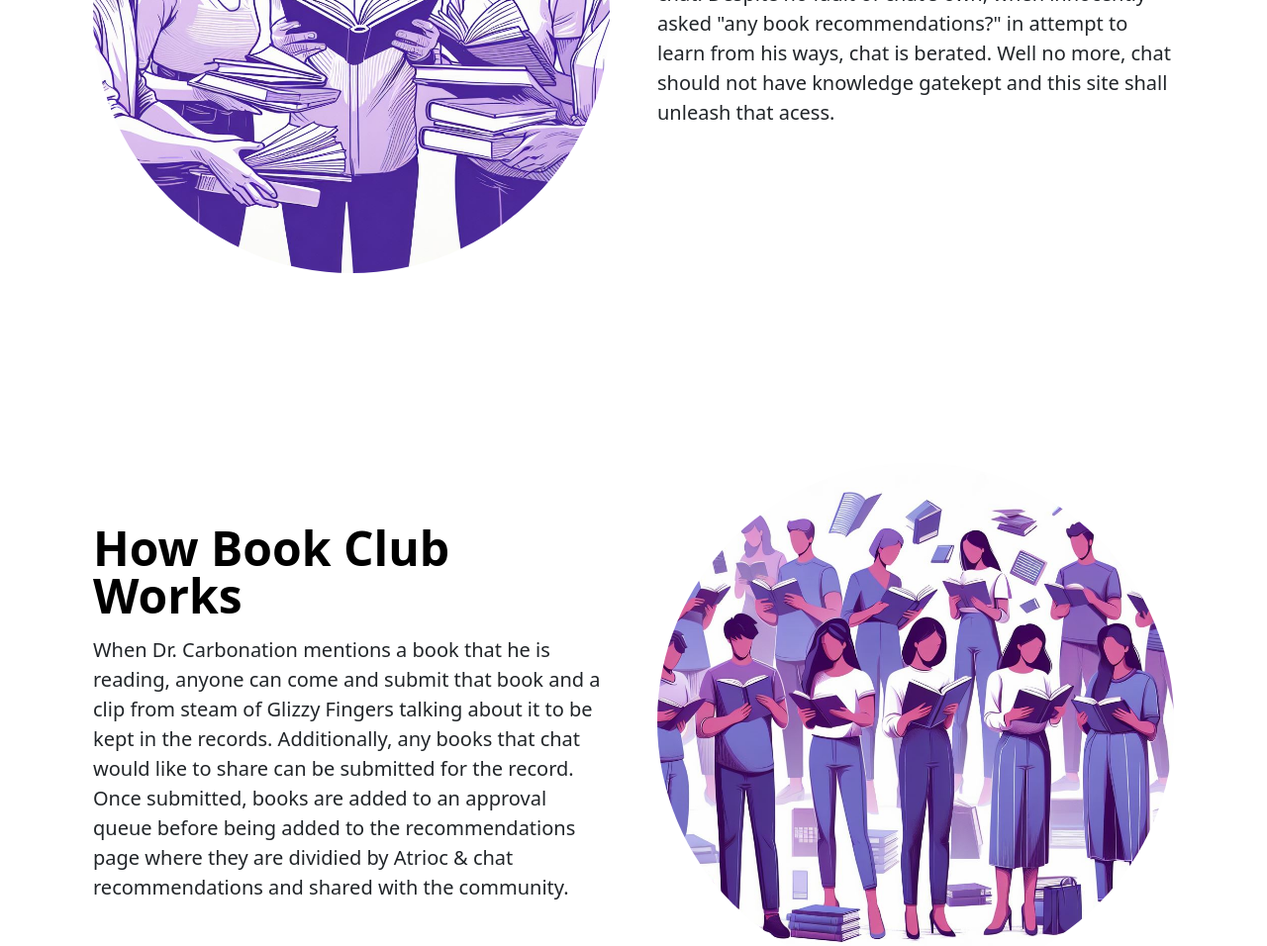
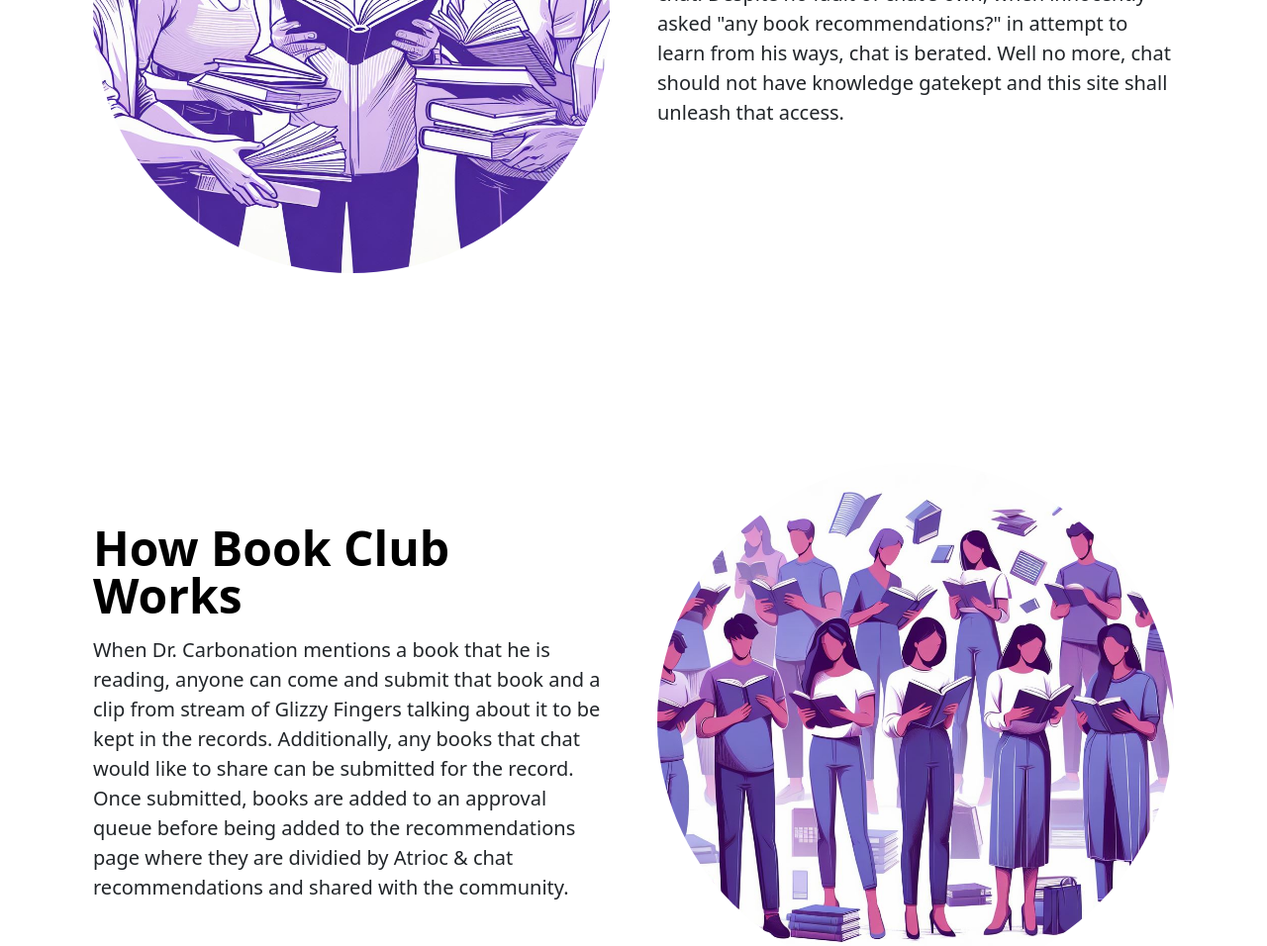
Before and after one commit to nathanroberts55/BABC, a Django app: page / in a window 1280 px wide. Shown: the part 1731-2687 px from the top of the page at 99% size. Run offline with Django 4.2, Linux system fonts and the light colour scheme; style sheets or scripts are compiled from the project's sources; some libraries are stand-ins or nearby versions.

Commit message:
Fixing Typos on the homepage

```diff
--- a/home/templates/home.html
+++ b/home/templates/home.html
@@ -46,7 +46,7 @@
                     from chat. Despite no fault of chat's own, when innocently asked "any book recommendations?" in
                     attempt to learn from his ways, chat is
                     berated. Well no more, chat should not have knowledge gatekept and this site shall unleash that
-                    acess.</p>
+                    access.</p>
             </div>
             <div class="col-10 col-sm-8 col-lg-6">
                 <img src="{% static 'img/people-sharing-home.jpg' %}"
@@ -65,7 +65,7 @@
             <div class="col-lg-6">
                 <h1 class="display-5 fw-bold text-body-emphasis lh-1 mb-3">How Book Club Works</h1>
                 <p class="lead">When Dr. Carbonation mentions a book that he is reading, anyone can come and submit that
-                    book and a clip from steam of Glizzy Fingers talking about it to be kept in the records.
+                    book and a clip from stream of Glizzy Fingers talking about it to be kept in the records.
                     Additionally, any books that chat would like to share can be submitted for the record.
                     Once submitted, books are added to an approval queue before being added to the recommendations page
                     where they are dividied by Atrioc & chat recommendations and shared with the community.</p>
```
